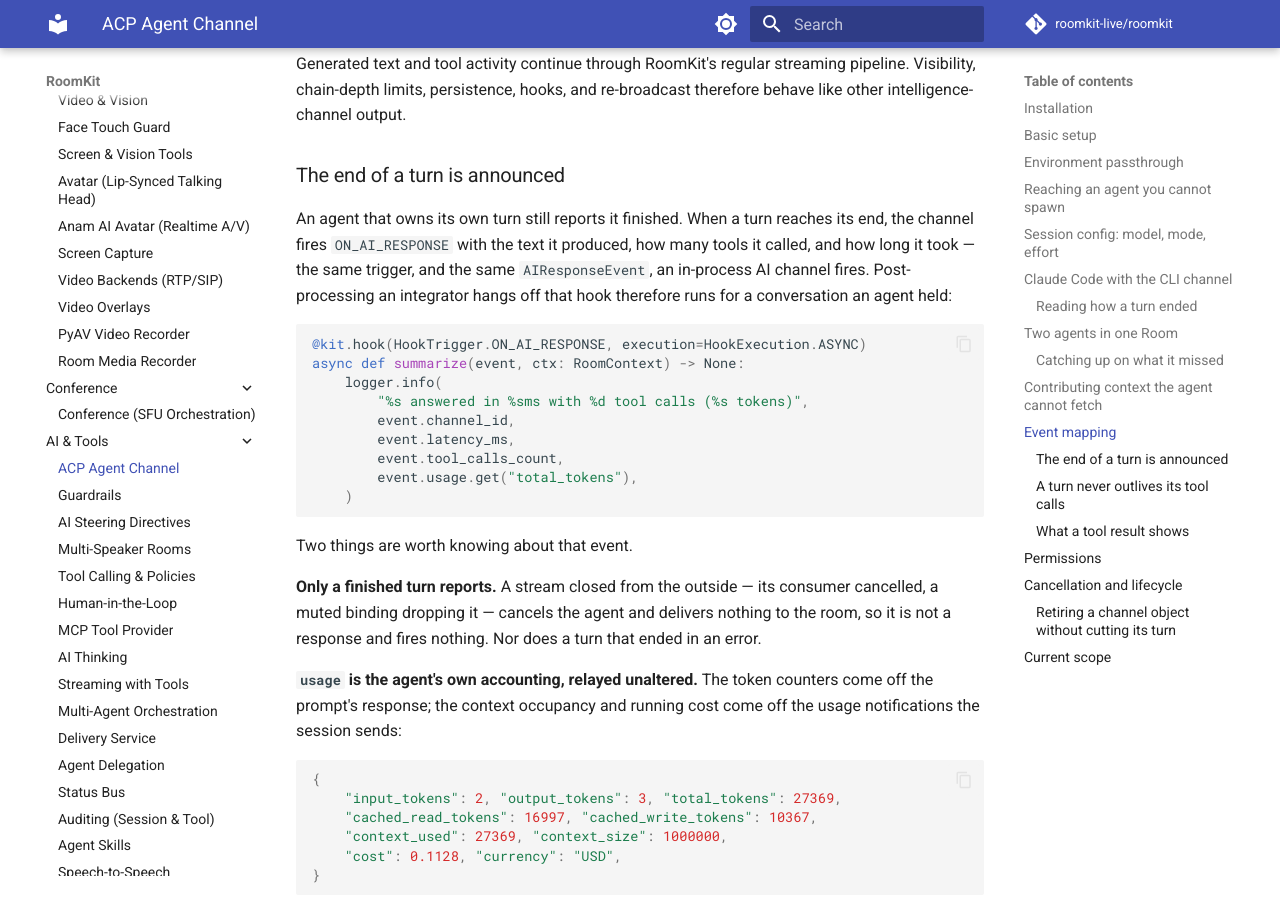
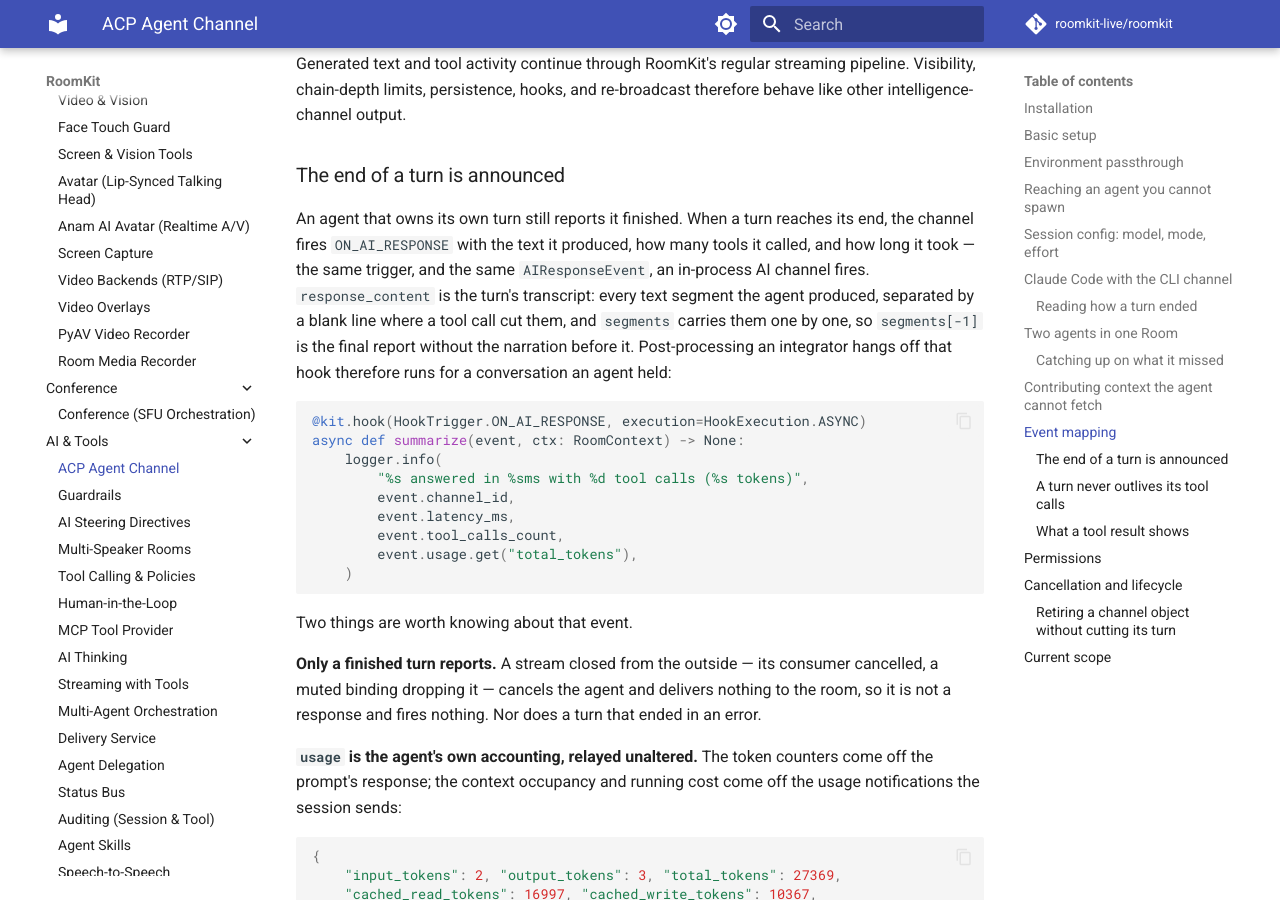
Before and after one commit to roomkit-live/roomkit-docs, an MkDocs documentation site: the page built from docs/guides/acp-channel.md, in a window 1280 px wide and 900 px high, scrolled down 9088 px. Built offline with MkDocs 1.6.1 and Material for MkDocs 9.7.7, drawn with Linux system fonts in a browser that asks for light colours; comment, search, counter and statistics services are not loaded.

Commit message:
docs(guides): the ACP end-of-turn report is a transcript with segments (RMK-147)

````diff
--- a/docs/guides/acp-channel.md
+++ b/docs/guides/acp-channel.md
@@ -456,8 +456,12 @@ therefore behave like other intelligence-channel output.
 An agent that owns its own turn still reports it finished. When a turn reaches
 its end, the channel fires `ON_AI_RESPONSE` with the text it produced, how many
 tools it called, and how long it took — the same trigger, and the same
-`AIResponseEvent`, an in-process AI channel fires. Post-processing an
-integrator hangs off that hook therefore runs for a conversation an agent held:
+`AIResponseEvent`, an in-process AI channel fires. `response_content` is the
+turn's transcript: every text segment the agent produced, separated by a blank
+line where a tool call cut them, and `segments` carries them one by one, so
+`segments[-1]` is the final report without the narration before it.
+Post-processing an integrator hangs off that hook therefore runs for a
+conversation an agent held:
 
 ```python
 @kit.hook(HookTrigger.ON_AI_RESPONSE, execution=HookExecution.ASYNC)
````
